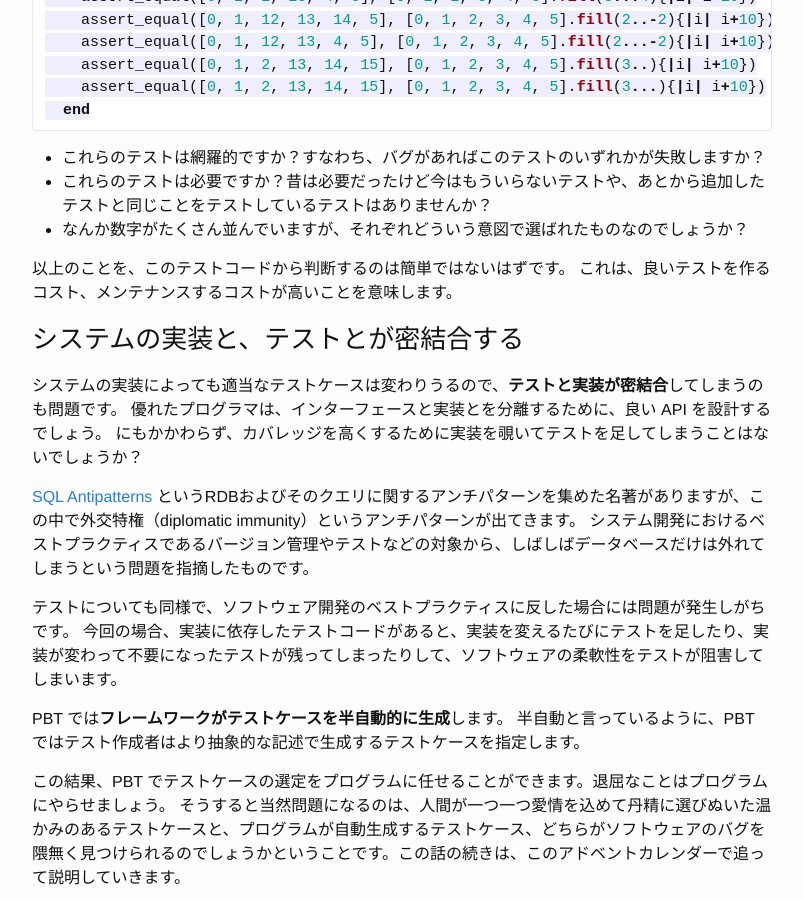
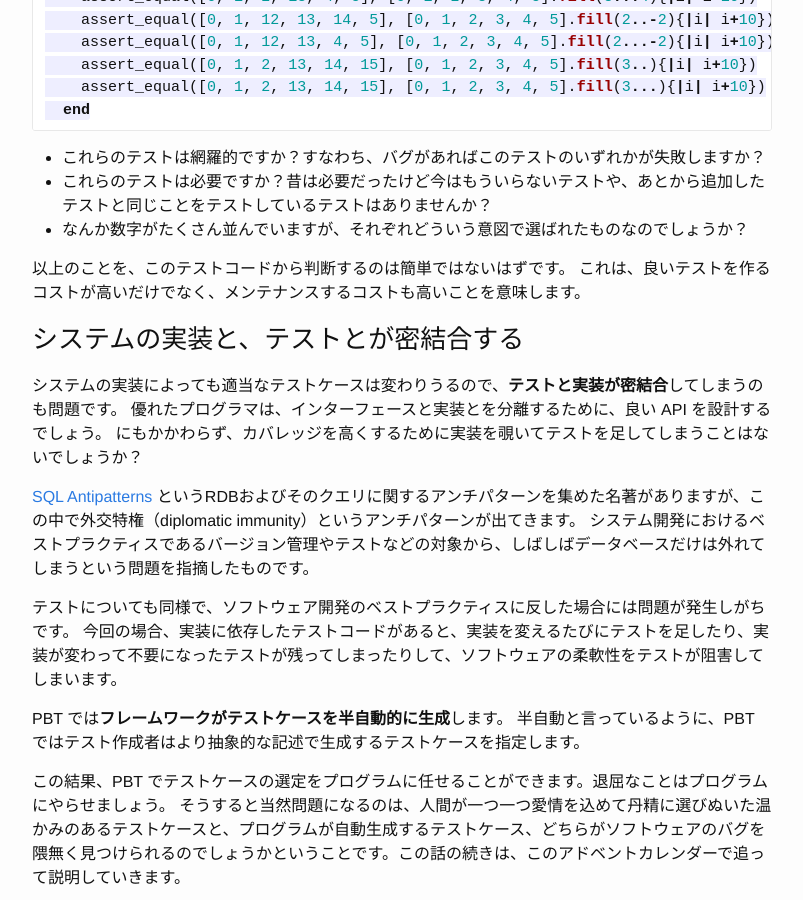
Before and after one commit to spinute/spinute.github.io, a Jekyll site: the page built from _posts/2018-12-02-PBT-day2.md, in a window 1280 px wide and 900 px high, scrolled down 1086 px. Shown: the whole window, without its empty margins (238-1041 px from the left). Built offline with Jekyll 4.4.1, drawn with Linux system fonts in a browser that asks for light colours.

Commit message:
smallfix

```diff
--- a/_posts/2018-12-02-PBT-day2.md
+++ b/_posts/2018-12-02-PBT-day2.md
@@ -54,7 +54,7 @@ EBT では具体例を連ねるのに対して、PBT ではもう少し抽象的
 * なんか数字がたくさん並んでいますが、それぞれどういう意図で選ばれたものなのでしょうか？
 
 以上のことを、このテストコードから判断するのは簡単ではないはずです。
-これは、良いテストを作るコスト、メンテナンスするコストが高いことを意味します。
+これは、良いテストを作るコストが高いだけでなく、メンテナンスするコストも高いことを意味します。
 
 ### システムの実装と、テストとが密結合する
 
```
